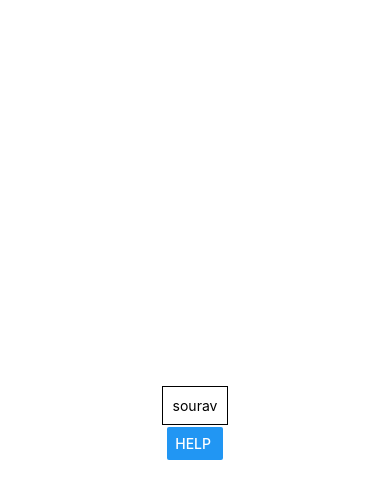
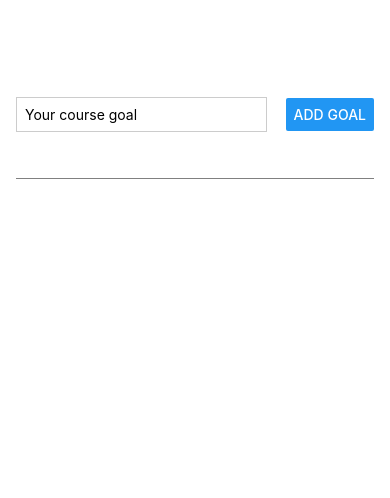
Before and after one commit to 21SINGH/learning-react-native, a React Native app: screen / in a window 390 px wide. Shown: the top 498 px of the page. Built offline with nearby package versions, Linux system fonts and the light colour scheme.

Commit message:
adding scrollview and logic

```diff
--- a/App.js
+++ b/App.js
@@ -1,25 +1,90 @@
-import { Button, StyleSheet, Text, View } from "react-native";
+import {
+  Button,
+  StyleSheet,
+  Text,
+  TextInput,
+  View,
+  ScrollView,
+} from "react-native";
+import { useState } from "react";
 
 export default function App() {
+  const [enteredGoalText, setEnteredGoalText] = useState("");
+  const [courseGoals, setCourseGoals] = useState([]);
+
+  function goalInputHandler(enteredText) {
+    setEnteredGoalText(enteredText);
+  }
+
+  function addGoalHandler() {
+    if (enteredGoalText.trim().length > 0) {
+      // Only add if there's text
+      setCourseGoals((currentCourseGoals) => [
+        ...currentCourseGoals,
+        enteredGoalText,
+      ]);
+      setEnteredGoalText(""); // Clear the input field after adding
+    }
+  }
+
   return (
-    <View style={styles.container}>
-      <Text style={styles.text}>sourav</Text>
-      <Button title="help " />
+    <View style={styles.appContainer}>
+      <View style={styles.inputContainer}>
+        <TextInput
+          style={styles.textInput}
+          placeholder="Your course goal"
+          onChangeText={goalInputHandler}
+          value={enteredGoalText} // Bind the TextInput value to state
+        />
+        <Button title="Add Goal" onPress={addGoalHandler} />
+      </View>
+      <View style={styles.goalsContainer}>
+        <ScrollView>
+          {courseGoals.map((item, i) => {
+            return (
+              <View key={i} style={styles.goalItem}>
+                <Text style={styles.goalText}>{item}</Text>
+              </View>
+            );
+          })}
+        </ScrollView>
+      </View>
     </View>
   );
 }
 
 const styles = StyleSheet.create({
-  container: {
+  appContainer: {
     flex: 1,
-    backgroundColor: "#fff",
+    paddingTop: 50,
+    paddingHorizontal: 16,
+  },
+  inputContainer: {
+    flex: 1,
     alignItems: "center",
-    justifyContent: "center",
+    flexDirection: "row",
+    justifyContent: "space-between",
+    marginBottom: 24,
+    borderBottomWidth: 1,
+    borderColor: "gray",
   },
-  text: {
-    margin: 2,
-    padding: 10,
+  textInput: {
     borderWidth: 1,
-    borderColor: "black",
+    borderColor: "#cccccc",
+    width: "70%",
+    marginRight: 8,
+    padding: 8,
+  },
+  goalsContainer: {
+    flex: 5,
+  },
+  goalItem: {
+    margin: 8,
+    padding: 8,
+    borderRadius: 6,
+    backgroundColor: "#5e0acc",
+  },
+  goalText: {
+    color: "white",
   },
 });
```
